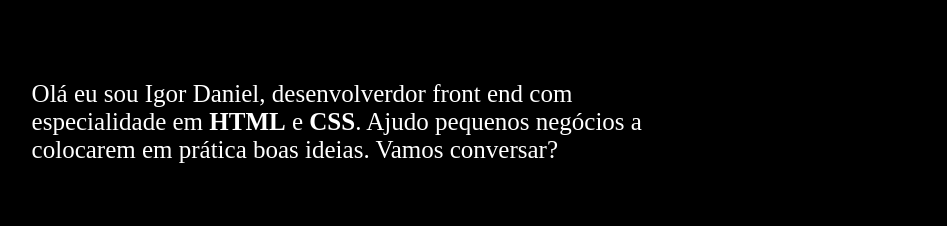
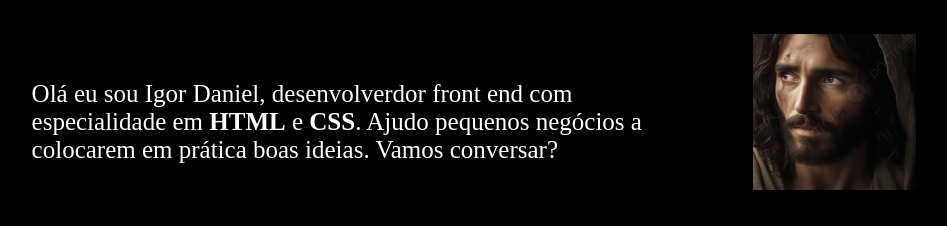
Before and after one commit to 1dwf/Apresenta-o, a plain HTML site: page index.html in a window 1280 px wide. Shown: the part 255-481 px from the top of the page, without its empty margins (166-1113 px from the left). Drawn offline with Linux system fonts and the light colour scheme.

Commit message:
Add files via upload

```diff
--- a/css/estilo1.css
+++ b/css/estilo1.css
@@ -8,7 +8,10 @@ body{
     color: white;
 }
 .apresentacao{
-    margin: 10% 15%;align-items: center;
+    margin: 10% 15%;
+    align-items: center;
+    display: flex;
+    justify-content:space-between;
 }
 .apresentacaoconteudo{
     width: 615px;
```
Also changed, not shown: index.html (+1 -1 lines).
